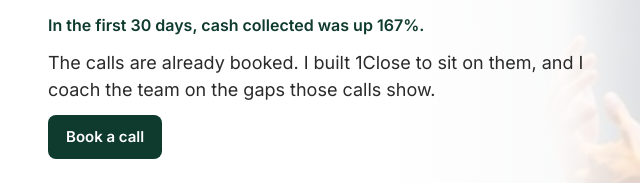
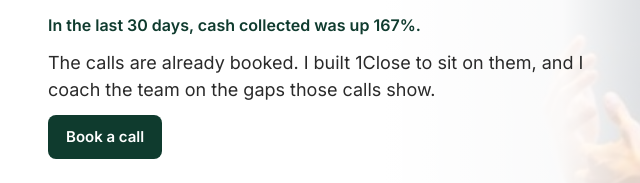
Before and after one commit to georgetrittonprice/georgetrittonprice.github.io, a plain HTML site: page index.html in a window 1280 px wide. Shown: the part 437-620 px from the top of the page, 52-692 px from the left. Drawn offline with Linux system fonts and the light colour scheme.

Commit message:
Say the cash increase was in the last 30 days.
Co-authored-by: Cursor <cursoragent@cursor.com>

```diff
--- a/index.html
+++ b/index.html
@@ -356,7 +356,7 @@
         <div class="hero-copy">
           <p class="kicker">Founder of 1Close.ai, and author of the sales method.</p>
           <h1>I install an AI sales manager for your sales team.</h1>
-          <p class="hero-result">In the first 30 days, cash collected was up 167%.</p>
+          <p class="hero-result">In the last 30 days, cash collected was up 167%.</p>
           <p class="lead">The calls are already booked. I built 1Close to sit on them, and I coach the team on the gaps those calls show.</p>
           <p><a class="btn" href="https://www.1close.ai/get-started">Book a call</a></p>
         </div>
```
